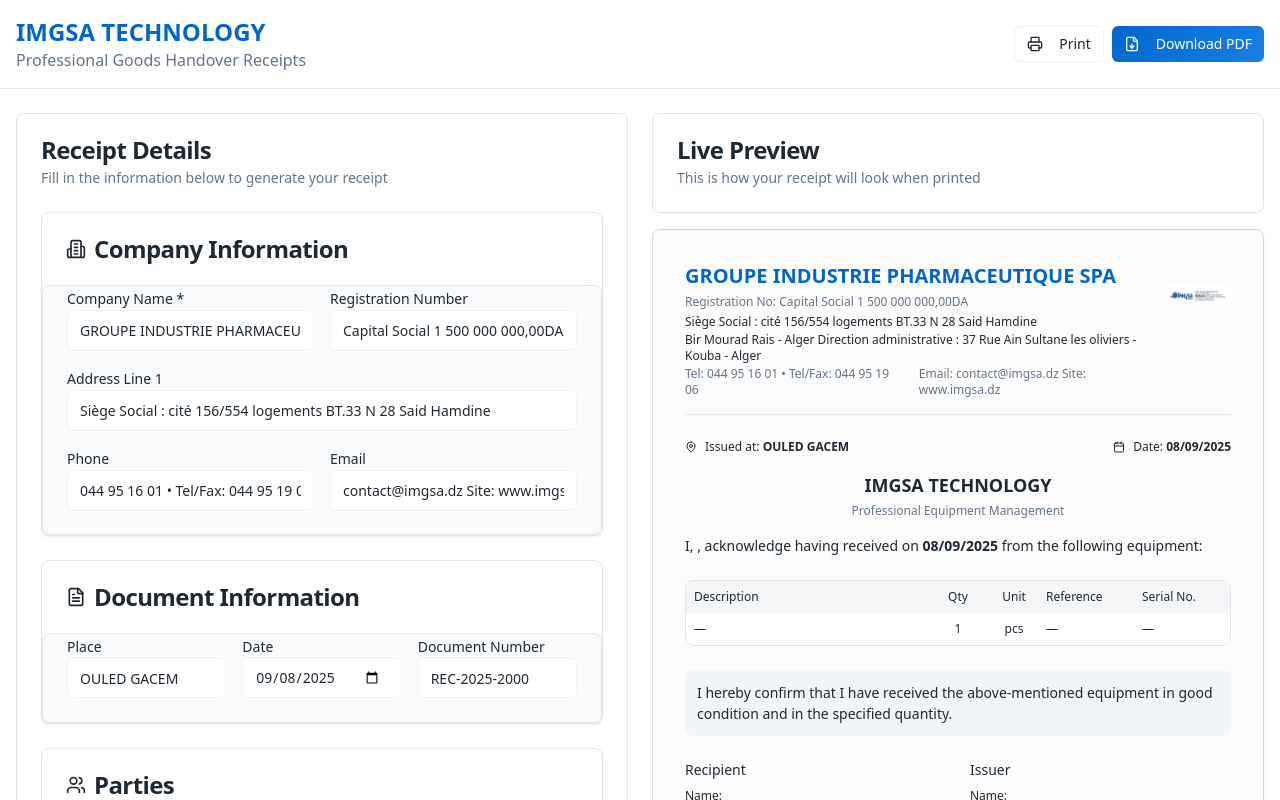
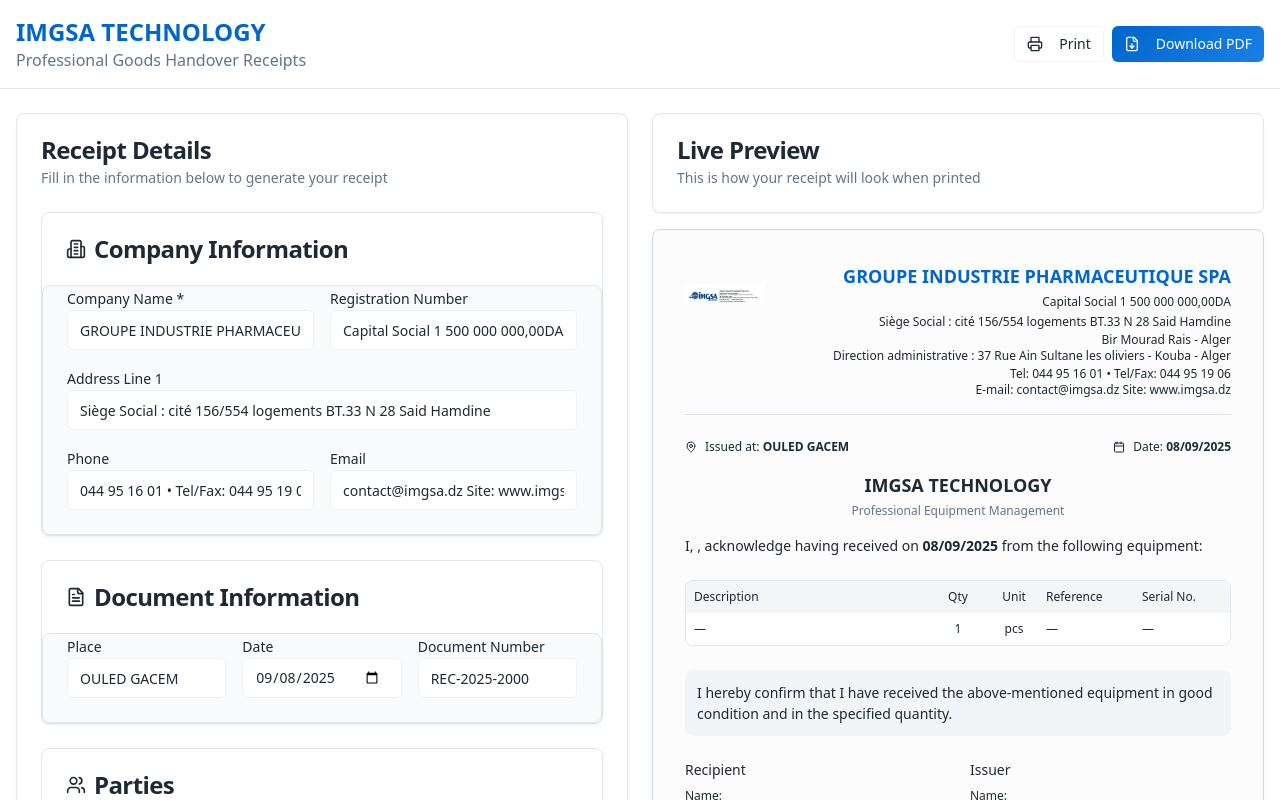
Before and after one commit to nosamimi425/goods-receipt-forge, a React (Vite) app: page / in a window 1280 px wide. Shown: the top 800 px of the page. Built offline with nearby package versions, Linux system fonts and the light colour scheme; the HTML template or start-up script is replaced by a standard one.

Commit message:
Update layout to match photo

```diff
--- a/src/components/ReceiptPreview.tsx
+++ b/src/components/ReceiptPreview.tsx
@@ -20,25 +20,10 @@ export const ReceiptPreview = ({ data }: ReceiptPreviewProps) => {
     <div className="document-preview receipt-document print-page">
       {/* Header */}
       <div className="receipt-header">
-        <div className="flex justify-between items-start">
-          <div className="flex-1">
-            <h1 className="text-xl font-bold text-primary mb-1">{data.company.name}</h1>
-            {data.company.registrationNumber && (
-              <p className="text-xs text-muted-foreground mb-1">
-                Registration No: {data.company.registrationNumber}
-              </p>
-            )}
-            <div className="text-xs space-y-0.5">
-              <p>{data.company.address1}</p>
-              {data.company.address2 && <p>{data.company.address2}</p>}
-              <div className="flex gap-4 text-muted-foreground">
-                {data.company.phone && <span>Tel: {data.company.phone}</span>}
-                {data.company.email && <span>Email: {data.company.email}</span>}
-              </div>
-            </div>
-          </div>
+        <div className="flex justify-between items-start gap-6">
+          {/* Logo on the left */}
           {data.company.logo && (
-            <div className="w-16 h-16 flex items-center justify-center">
+            <div className="w-20 h-16 flex items-center justify-center flex-shrink-0">
               <img
                 src={data.company.logo}
                 alt="Company Logo"
@@ -46,6 +31,30 @@ export const ReceiptPreview = ({ data }: ReceiptPreviewProps) => {
               />
             </div>
           )}
+
+          {/* Company information on the right */}
+          <div className="flex-1 text-right">
+            <h1 className="text-lg font-bold text-primary mb-1">{data.company.name}</h1>
+            {data.company.registrationNumber && (
+              <p className="text-xs text-foreground mb-1">
+                {data.company.registrationNumber}
+              </p>
+            )}
+            <div className="text-xs space-y-0.5 text-foreground">
+              <p>{data.company.address1}</p>
+              {data.company.address2 && (
+                <div>
+                  {data.company.address2.split('\n').map((line, index) => (
+                    <p key={index}>{line}</p>
+                  ))}
+                </div>
+              )}
+              <div className="text-foreground">
+                {data.company.phone && <p>Tel: {data.company.phone}</p>}
+                {data.company.email && <p>E-mail: {data.company.email}</p>}
+              </div>
+            </div>
+          </div>
         </div>
       </div>
 
```
